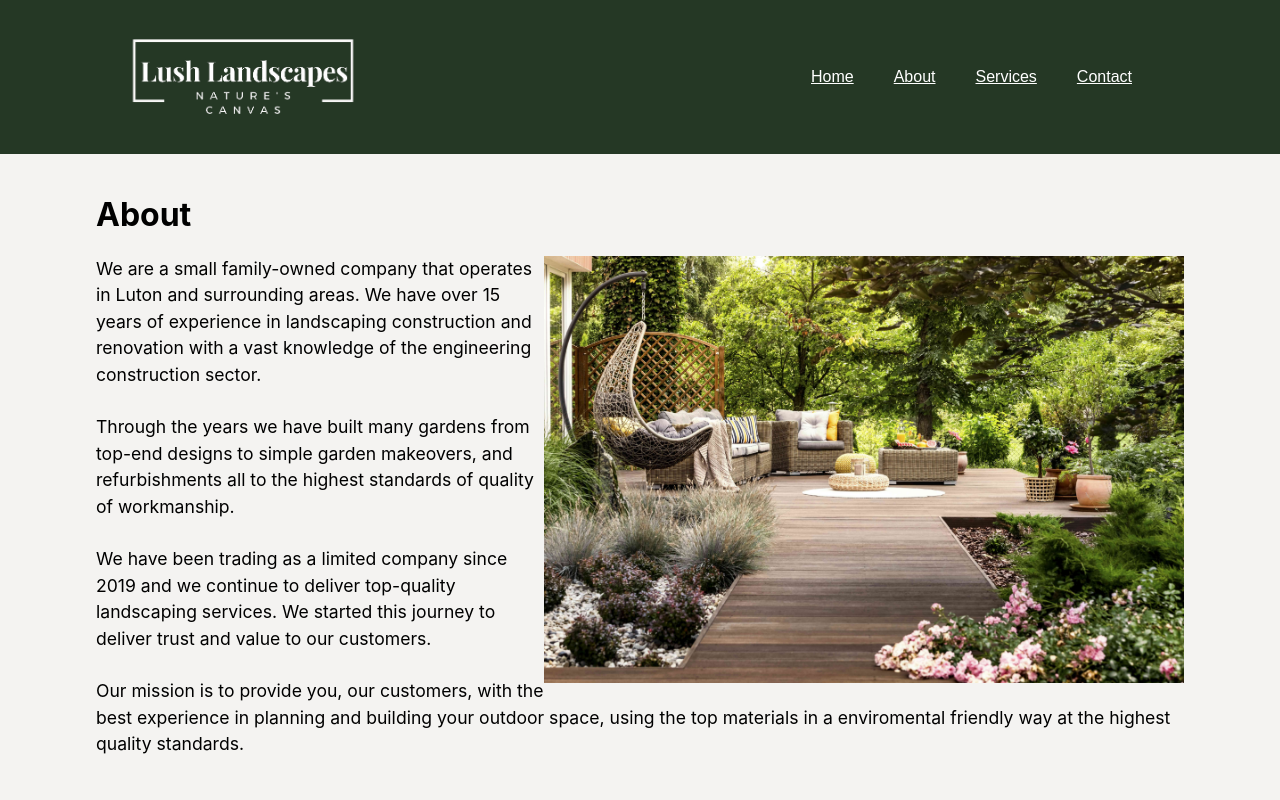
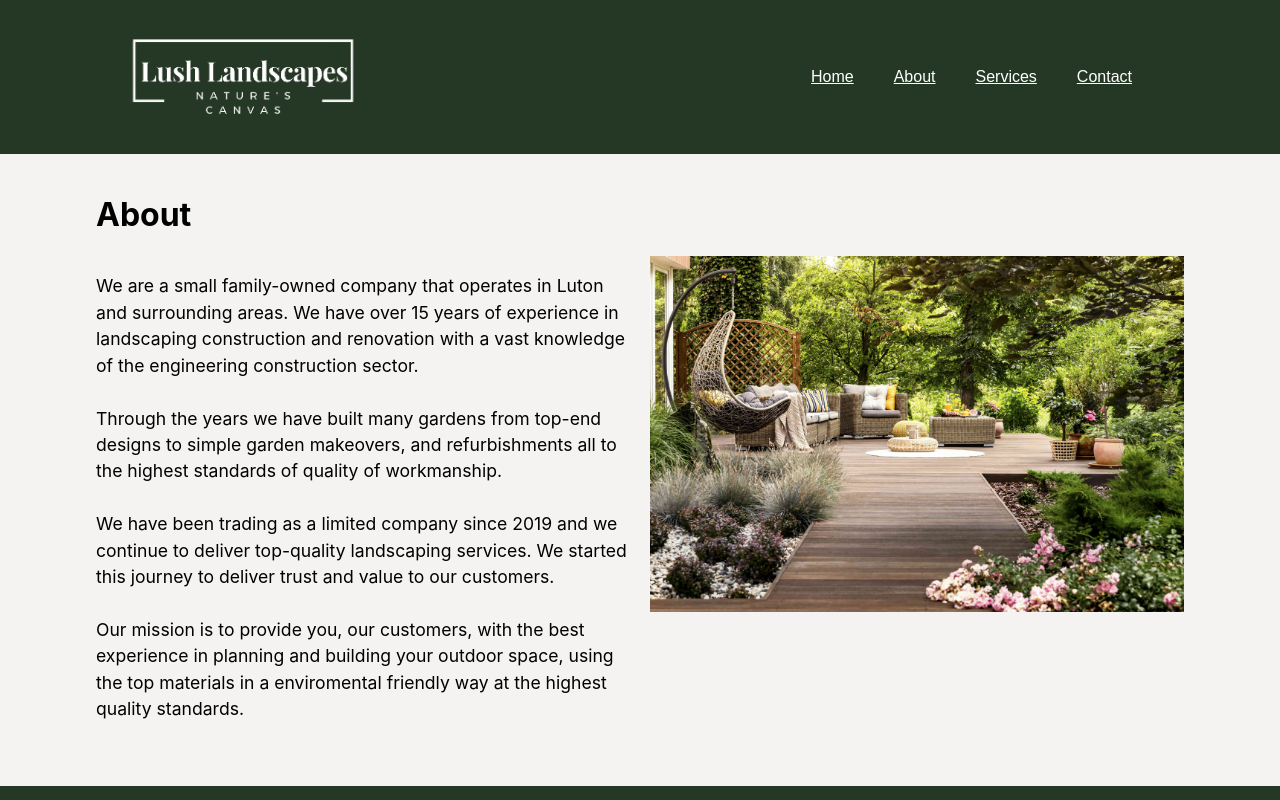
Before and after one commit to GBMackinnon/ReactProject, a React (Create React App) app in the folder react-application/: page /About in a window 1280 px wide. Shown: the top 800 px of the page. Built offline with nearby package versions, Linux system fonts and the light colour scheme; the HTML template or start-up script is replaced by a standard one.

Commit message:
Re-Formatted About Page

```diff
--- a/react-application/src/Components/About.jsx
+++ b/react-application/src/Components/About.jsx
@@ -9,9 +9,11 @@ function About(props) {
       <div className="about-container">
         <div>
           <h1>{props.title}</h1>
-          <div>
-            <img src={aboutImg} alt="gardening" />
+          <div className="about-contents">
             <p>{props.description}</p>
+            <div className="image">
+              <img src={aboutImg} alt="gardening" />
+            </div>
           </div>
         </div>
       </div>
--- a/react-application/src/Components/Styles/About-Styles.css
+++ b/react-application/src/Components/Styles/About-Styles.css
@@ -16,6 +16,25 @@
 }
 
 .about-container img{
-    width: 40em;
-    float: right;
+    width: 100%;
 }
+
+.about-contents{
+    display: flex;
+}
+
+.image{
+    flex-basis: 50%;
+}
+
+.about-contents p {
+    flex-basis: 50%;
+    margin-right: 20px;
+}
+
+@media screen and (max-width: 1200px) {
+    .about-contents{
+        flex-direction: column;
+    }
+
+  }
```
